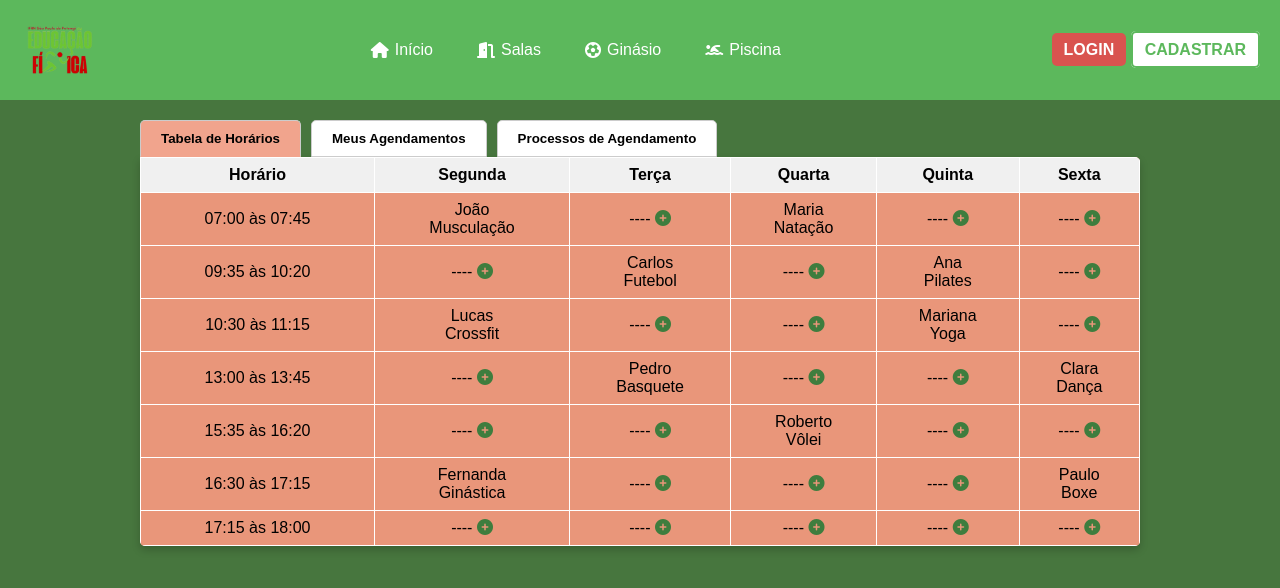
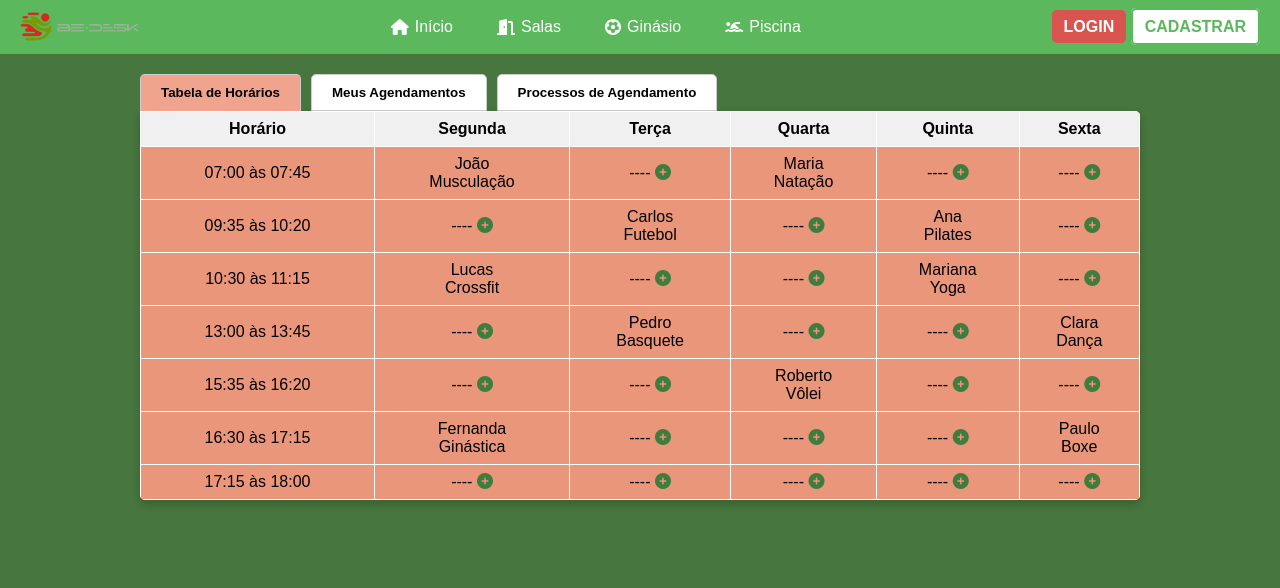
Before and after one commit to WilliannyLima/BE-Desktest, a plain HTML site: page index.html in a window 1280 px wide. Drawn offline with Linux system fonts and the light colour scheme.

Commit message:
adicionando logo ao iniciar

```diff
--- a/index.html
+++ b/index.html
@@ -31,7 +31,7 @@
     }
 
     .navbar img {
-      width: 80px;
+      width: 120px;
     }
 
     .nav {
@@ -298,7 +298,7 @@
 </head>
 <body>
     <div class="navbar">
-        <img src="/imagens/logo_bloco_e-removebg-preview.png" alt="Logo">
+        <img src="imagens/logo1.png" alt="Logo">
         <div class="nav">
             <a href="index.html"><i class="fa-solid fa-house"></i> Início</a>
             <a href="salas.html"><i class="fa-solid fa-door-open"></i> Salas</a>
```
Also changed, not shown: piscina.html (+1 -1 lines), registrar.html (+1 -2 lines), imagens/logo1.png (added).
